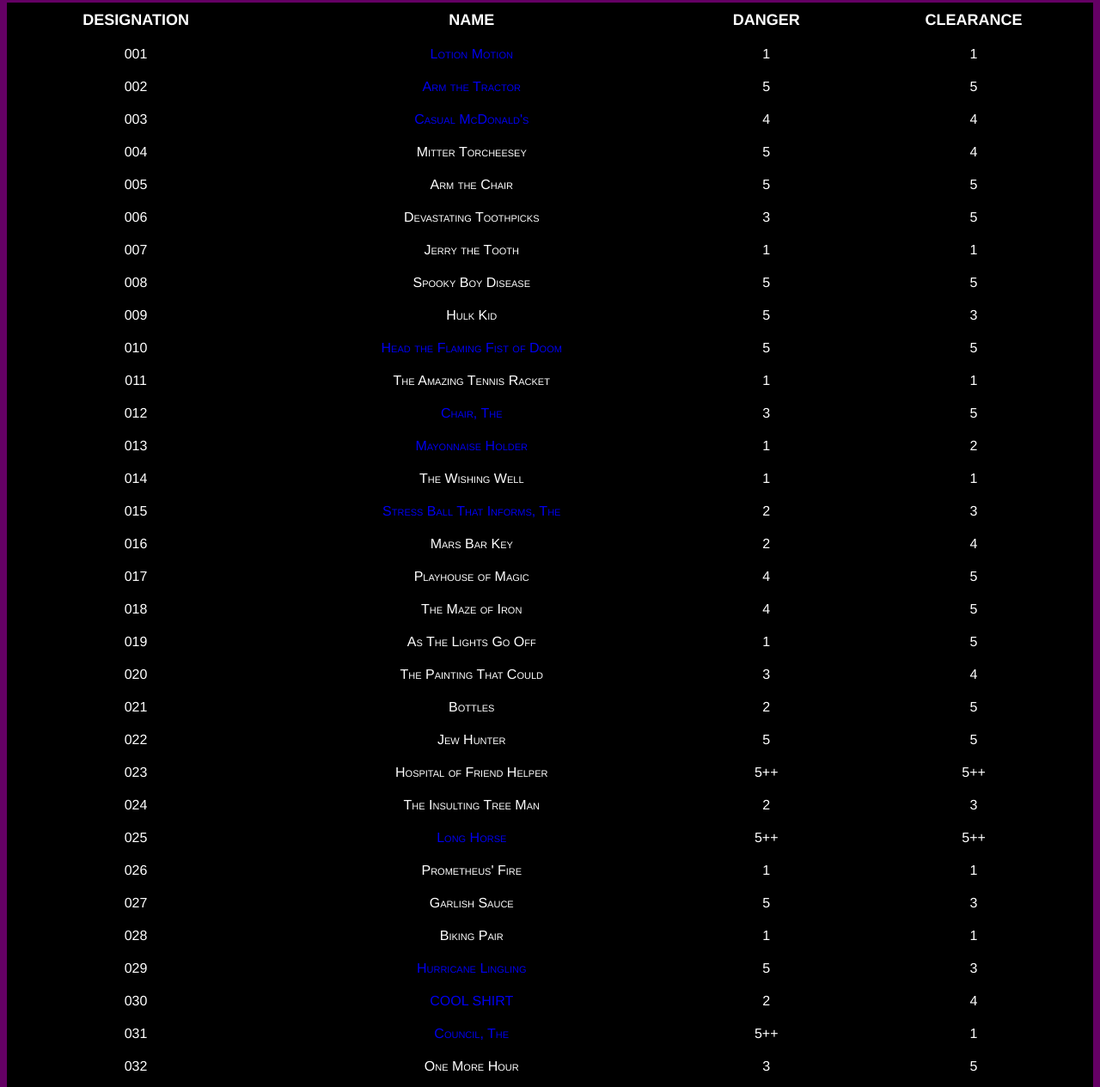
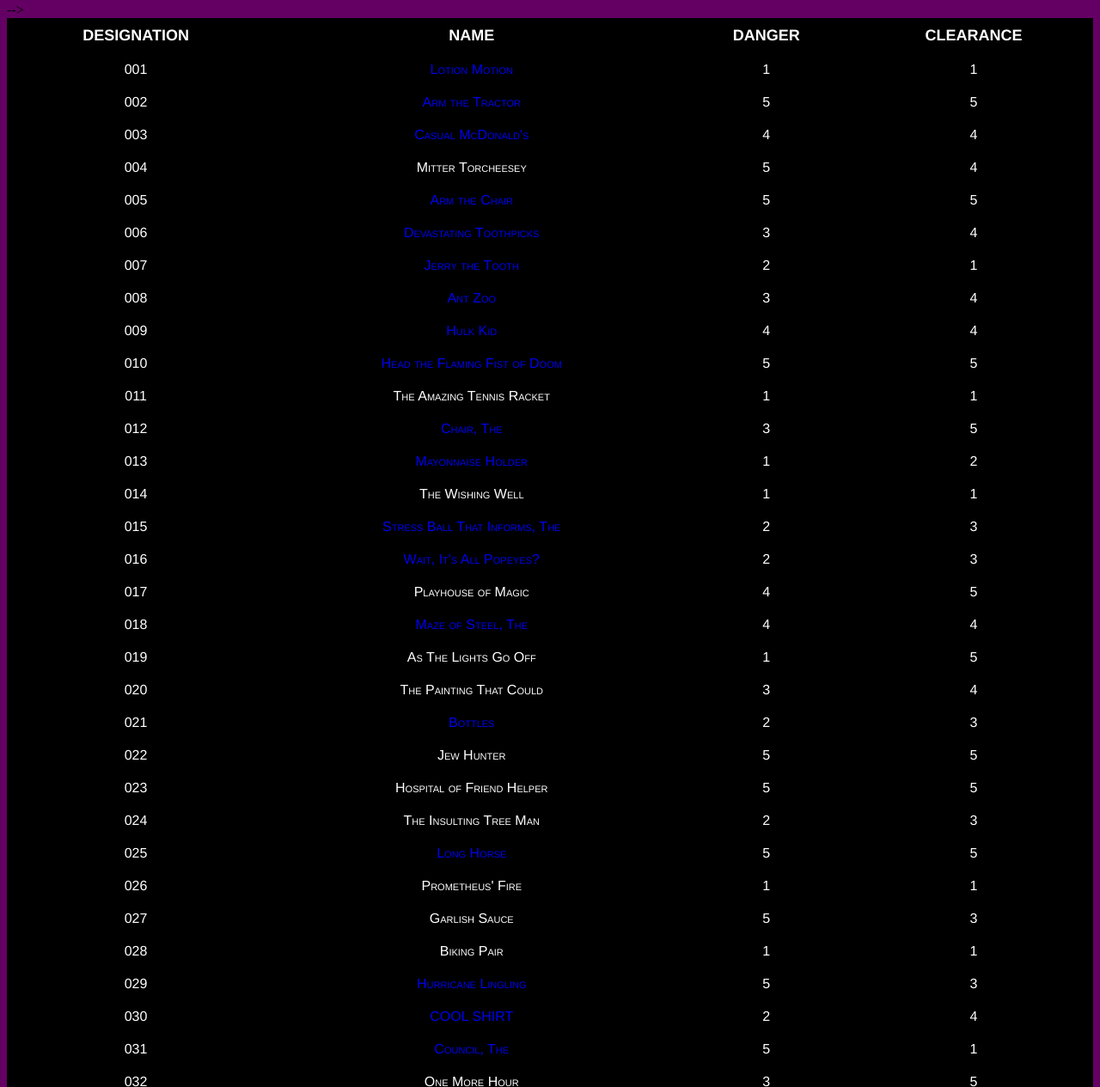
Before and after one commit to sdslayer/rsewiki, a plain HTML site: page sort/table.html in a window 1280 px wide. Shown: the part 116-1381 px from the top of the page at 86% size. Drawn offline with Linux system fonts and the light colour scheme.

Commit message:
table
its the table!

```diff
--- a/sort/table.html
+++ b/sort/table.html
@@ -46,33 +46,33 @@
       </tr>
       <tr>
         <td>005</td>
-        <td>Arm the Chair</td>
+        <td><a href="../section01/005.html">Arm the Chair</a></td>
         <td>5</td>
         <td>5</td>
       </tr>
       <tr>
         <td>006</td>
-        <td>Devastating Toothpicks</td>
+              <td><a href="../section01/006.html">Devastating Toothpicks</a></td>
         <td>3</td>
-        <td>5</td>
+        <td>4</td>
       </tr>
       <tr>
         <td>007</td>
-        <td>Jerry the Tooth</td>
-        <td>1</td>
+              <td><a href="../section01/007.html">Jerry the Tooth</a></td>
+        <td>2</td>
         <td>1</td>
       </tr>
       <tr>
         <td>008</td>
-        <td>Spooky Boy Disease</td>
-        <td>5</td>
-        <td>5</td>
+              <td><a href="../section01/008.html">Ant Zoo</a></td>
+        <td>3</td>
+        <td>4</td>
       </tr>
       <tr>
         <td>009</td>
-        <td>Hulk Kid</td>
-        <td>5</td>
-        <td>3</td>
+              <td><a href="../section01/009.html">Hulk Kid</a></td>
+        <td>4</td>
+        <td>4</td>
       </tr>
       <tr>
         <td>010</td>
@@ -112,9 +112,9 @@
       </tr>
       <tr>
         <td>016</td>
-        <td>Mars Bar Key</td>
+              <td><a href="../section01/016.html">Wait, It's All Popeyes?</a></td>
         <td>2</td>
-        <td>4</td>
+        <td>3</td>
       </tr>
       <tr>
         <td>017</td>
@@ -124,9 +124,9 @@
       </tr>
       <tr>
         <td>018</td>
-        <td>The Maze of Iron</td>
+              <td><a href="../section01/003.html">Maze of Steel, The</a></td>
         <td>4</td>
-        <td>5</td>
+        <td>4</td>
       </tr>
       <tr>
         <td>019</td>
@@ -142,9 +142,9 @@
       </tr>
       <tr>
         <td>021</td>
-        <td>Bottles</td>
+              <td><a href="../section01/021.html">Bottles</a></td>
         <td>2</td>
-        <td>5</td>
+        <td>3</td>
       </tr>
       <tr>
         <td>022</td>
@@ -155,8 +155,8 @@
       <tr>
         <td>023</td>
         <td>Hospital of Friend Helper</td>
-        <td>5++</td>
-        <td>5++</td>
+        <td>5</td>
+        <td>5</td>
       </tr>
       <tr>
         <td>024</td>
@@ -167,8 +167,8 @@
       <tr>
         <td>025</td>
         <td><a href="../section01/025.html">Long Horse</a></td>
-        <td>5++</td>
-        <td>5++</td>
+        <td>5</td>
+        <td>5</td>
       </tr>
       <tr>
         <td>026</td>
@@ -203,7 +203,7 @@
       <tr>
         <td>031</td>
         <td><a href="../section01/031.html">Council, The</a></td>
-        <td>5++</td>
+        <td>5</td>
         <td>1</td>
       </tr>
       <tr>
@@ -274,7 +274,7 @@
       </tr>
       <tr>
         <td>043</td>
-        <td>The Riddle Master</td>
+              <td><a href="../section01/003.html">Riddle Master, The</a></td>
         <td>4</td>
         <td>4</td>
       </tr>
@@ -320,12 +320,17 @@
         <td>5</td>
         <td>5</td>
       </tr>
-	  <!-- //COPY THIS ONE FOR FUTURE ENTRIES
       <tr>
         <td>051</td>
-        <td>Name</td>
-        <td>Danger</td>
-        <td>Clearance</td>
+        <td>Hour Twenty-Five</a></td>
+        <td>4</td>
+        <td>3</td>
+      </tr>
+	   <tr>
+        <td>052</td>
+        <td><a href="../section01/052.html">ClikClak Premium</a></td>
+        <td>1</td>
+        <td>3</td>
       </tr>
 	  -->
     </tbody>
```
